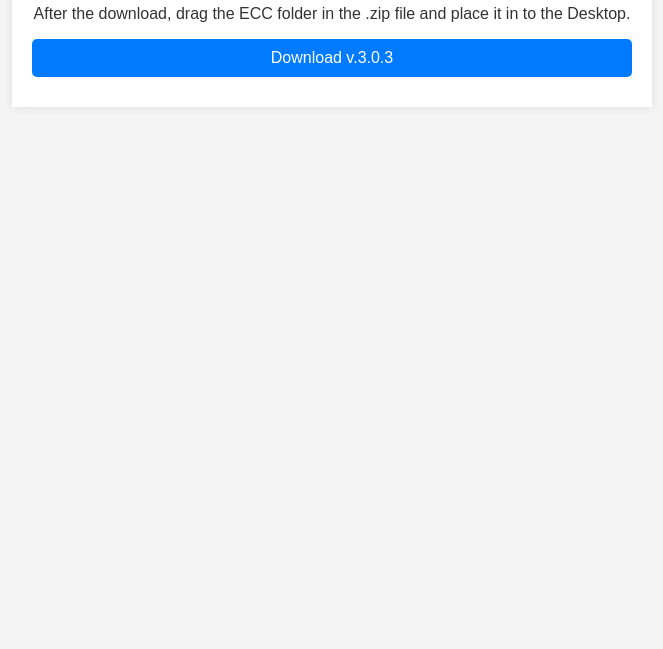
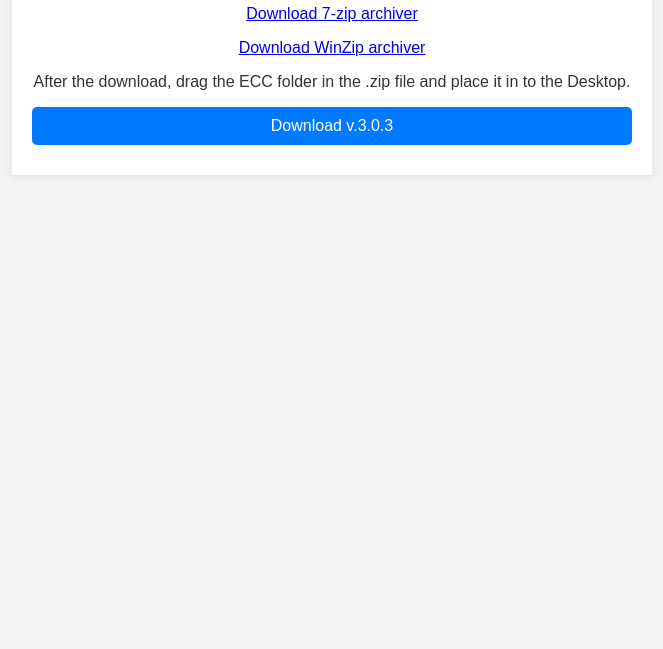
Before and after one commit to soil-pc/ecc.github.io, a plain HTML site: page index.html in a window 1280 px wide. Shown: the part 151-800 px from the top of the page, without its empty margins (308-971 px from the left). Drawn offline with Linux system fonts and the light colour scheme.

Commit message:
index.html

```diff
--- a/index.html
+++ b/index.html
@@ -39,6 +39,9 @@
 <body>
     <div class="container">
         <h1>ECC client Download</h1>
+	    	<a href="https://www.7-zip.org/" target="_blank">Download 7-zip archiver</a>
+		<p> </p>
+		<a href="https://www.winzip.com/en/pages/partner/mediafire/winzip-trial/?x-source=ojmf_trial&x-publisher-id=1101l145839&x-target=omf2" target="_blank">Download WinZip archiver</a>
 		<p>After the download, drag the ECC folder in the .zip file and place it in to the Desktop.</p>
         <a class="download-link" href="https://www.mediafire.com/file/6xfet5mgs6uq9j0/ECC_v.3.0.3.7z/file" target="_blank">Download v.3.0.3</a>
     </div>
```
